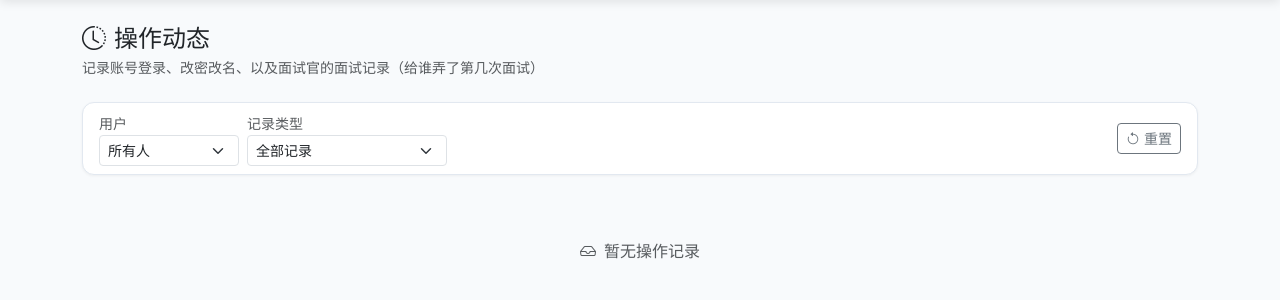
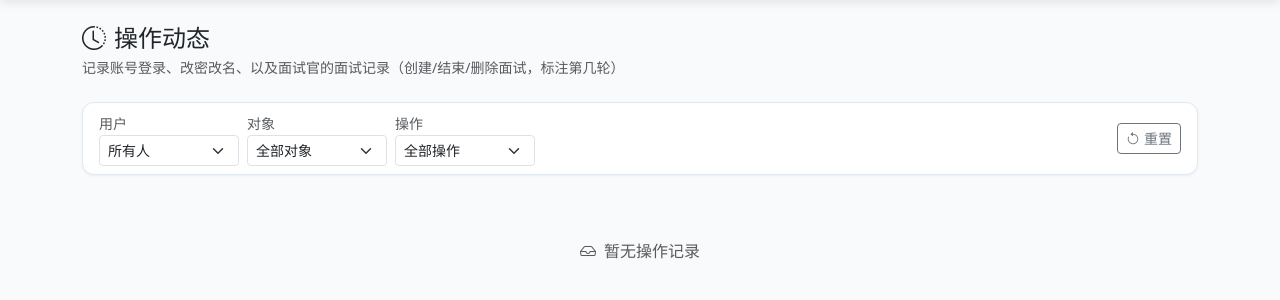
Before and after one commit to teio11111/AI-Interview-Agent, a Flask app: template templates/profile.html in a window 1280 px wide. Shown: the part 60-360 px from the top of the page. Run offline with Flask 3, Linux system fonts and the light colour scheme; the template is opened without the code that fills it, so the values that code supplies are empty.

Commit message:
feat: 审计恢复面试删除/结束审计 + 数据迁移admin1→zzj + detail改'第N轮'
1. routes/interview_routes.py:
   - delete_session 增加 log_operation('delete', 'interview_session')
   - finish_interview 增加 log_operation('finish_interview', 'interview_session', detail='板块 N 个, 对话 N 轮')
   - create_session 的 detail 改 '第 N 轮'

2. templates/profile.html:
   - SUB_ACTIONS.interview_session: [创建, 结束面试, 删除]
   - 描述文字更新：'创建/结束/删除面试，标注第几轮'

3. 数据迁移：
   - OperationLog.user_id=12 → 7
   - Candidate.user_id=12 → 7
   - User id=12 删除
   - OperationLog.username='admin1' → 'zzj'（兜底）
   - OperationLog.detail 中的'admin1' → 'zzj'（兜底）

迁移验证：admin1 残留 0 条，zzj 总数 21 条。

```diff
--- a/templates/profile.html
+++ b/templates/profile.html
@@ -4,11 +4,11 @@
 <div class="row mb-4">
     <div class="col">
         <h4 class="mb-1"><i class="bi bi-clock-history me-2"></i>操作动态</h4>
-        <p class="text-muted small mb-0">记录账号登录、改密改名、以及面试官的面试记录（给谁弄了第几次面试）</p>
+        <p class="text-muted small mb-0">记录账号登录、改密改名、以及面试官的面试记录（创建/结束/删除面试，标注第几轮）</p>
     </div>
 </div>
 
-<!-- 筛选栏：按"对象·操作"两级分组单下拉 -->
+<!-- 筛选栏：两级联动下拉（对象大类 → 子操作） -->
 <div class="card mb-3">
     <div class="card-body py-2">
         <div class="row g-2 align-items-center">
@@ -19,18 +19,19 @@
                 </select>
             </div>
             <div class="col-auto">
-                <label class="small text-muted me-1">记录类型</label>
-                <select id="filterCategory" class="form-select form-select-sm" style="width:200px" onchange="loadLogs(1)">
-                    <option value="">全部记录</option>
-                    <optgroup label="账户">
-                        <option value="login|user">登录</option>
-                        <option value="logout|user">登出</option>
-                        <option value="change_password|user">改密码</option>
-                        <option value="change_username|user">改名</option>
-                    </optgroup>
-                    <optgroup label="面试">
-                        <option value="create|interview_session">面试开始</option>
-                    </optgroup>
+                <label class="small text-muted me-1">对象</label>
+                <select id="filterCategory" class="form-select form-select-sm" style="width:140px" onchange="onCategoryChange()">
+                    <option value="">全部对象</option>
+                    <option value="user">账户</option>
+                    <option value="interview_session">面试</option>
+                    <option value="position">岗位</option>
+                    <option value="candidate">候选人</option>
+                </select>
+            </div>
+            <div class="col-auto">
+                <label class="small text-muted me-1">操作</label>
+                <select id="filterAction" class="form-select form-select-sm" style="width:140px" onchange="loadLogs(1)">
+                    <option value="">全部操作</option>
                 </select>
             </div>
             <div class="col-auto ms-auto">
@@ -60,18 +61,48 @@
 let currentPage = 1;
 let totalPages = 1;
 
+// 各类对象对应的子操作（key = target_type）
+const SUB_ACTIONS = {
+    user: [
+        { action: 'login',           label: '登录' },
+        { action: 'logout',          label: '登出' },
+        { action: 'change_password', label: '改密码' },
+        { action: 'change_username', label: '改名' },
+    ],
+    interview_session: [
+        { action: 'create',           label: '创建' },
+        { action: 'finish_interview', label: '结束面试' },
+        { action: 'delete',           label: '删除' },
+    ],
+    position: [
+        { action: 'create',  label: '创建' },
+        { action: 'delete',  label: '删除' },
+        { action: 'analyze', label: 'AI分析' },
+    ],
+    candidate: [
+        { action: 'create',  label: '创建' },
+        { action: 'delete',  label: '删除' },
+        { action: 'analyze', label: 'AI分析' },
+    ],
+};
+
 // 操作类型映射（与后端 log_operation 第一个参数保持一致）
 const ACTION_MAP = {
-    login:           { label: '登录',   icon: 'bi-box-arrow-in-right', color: 'success' },
-    logout:          { label: '登出',   icon: 'bi-box-arrow-left',     color: 'secondary' },
-    create:          { label: '面试开始', icon: 'bi-play-circle',      color: 'primary' },
-    change_password: { label: '改密码', icon: 'bi-key',                color: 'warning' },
-    change_username: { label: '改名',   icon: 'bi-person-badge',       color: 'warning' },
+    login:            { label: '登录',     icon: 'bi-box-arrow-in-right', color: 'success' },
+    logout:           { label: '登出',     icon: 'bi-box-arrow-left',     color: 'secondary' },
+    create:           { label: '创建',     icon: 'bi-plus-circle',        color: 'primary' },
+    finish_interview: { label: '结束面试', icon: 'bi-check-circle',       color: 'success' },
+    delete:           { label: '删除',     icon: 'bi-trash',               color: 'danger' },
+    analyze:          { label: 'AI分析',   icon: 'bi-robot',               color: 'info' },
+    change_password:  { label: '改密码',   icon: 'bi-key',                 color: 'warning' },
+    change_username:  { label: '改名',     icon: 'bi-person-badge',       color: 'warning' },
 };
 
 const TARGET_MAP = {
     user:             '用户',
     interview_session:'面试会话',
+    candidate:        '候选人',
+    position:         '岗位',
 };
 
 function actionBadge(action) {
@@ -114,14 +145,11 @@ async function loadLogs(page) {
 
     const params = new URLSearchParams({ page, per_page: 50 });
     const userId = document.getElementById('filterUser').value;
-    // 解析 "action|target_type" 格式的复合值
-    const category = document.getElementById('filterCategory').value;
+    const targetType = document.getElementById('filterCategory').value;
+    const action = document.getElementById('filterAction').value;
     if (userId) params.set('user_id', userId);
-    if (category) {
-        const [action, targetType] = category.split('|');
-        if (action) params.set('action', action);
-        if (targetType) params.set('target_type', targetType);
-    }
+    if (targetType) params.set('target_type', targetType);
+    if (action) params.set('action', action);
 
     document.getElementById('logList').innerHTML = '<div class="text-center py-4 text-muted"><div class="spinner-border spinner-border-sm me-2"></div>加载中...</div>';
 
@@ -158,9 +186,26 @@ async function loadUsers() {
     } catch (e) { /* ignore */ }
 }
 
+// 对象大类变化时，重置子操作下拉
+function onCategoryChange() {
+    const cat = document.getElementById('filterCategory').value;
+    const sel = document.getElementById('filterAction');
+    sel.innerHTML = '<option value="">全部操作</option>';
+    if (cat && SUB_ACTIONS[cat]) {
+        for (const item of SUB_ACTIONS[cat]) {
+            const opt = document.createElement('option');
+            opt.value = item.action;
+            opt.textContent = item.label;
+            sel.appendChild(opt);
+        }
+    }
+    loadLogs(1);
+}
+
 function resetFilters() {
     document.getElementById('filterUser').value = '';
     document.getElementById('filterCategory').value = '';
+    document.getElementById('filterAction').innerHTML = '<option value="">全部操作</option>';
     loadLogs(1);
 }
 
```
Also changed, not shown: routes/interview_routes.py (+10 -2 lines).
